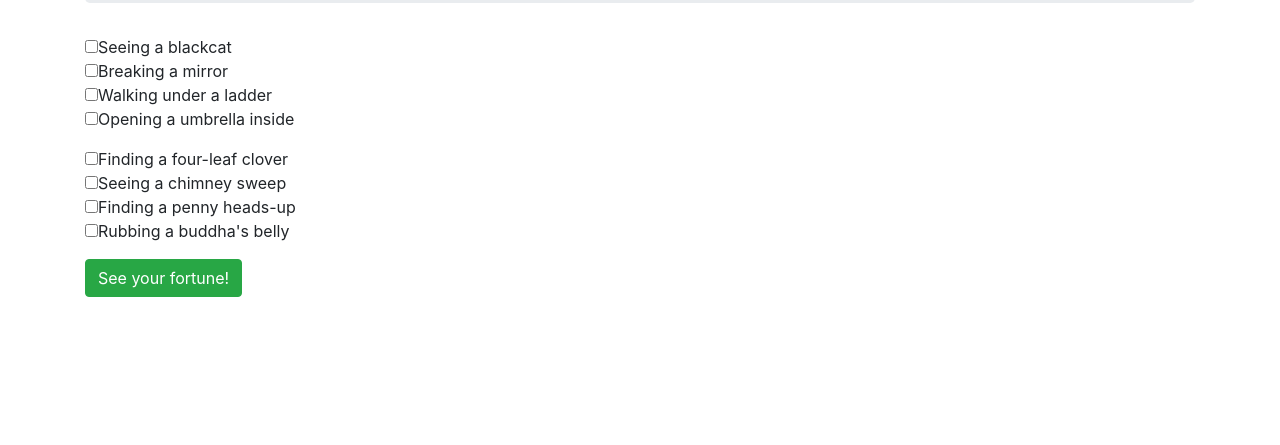
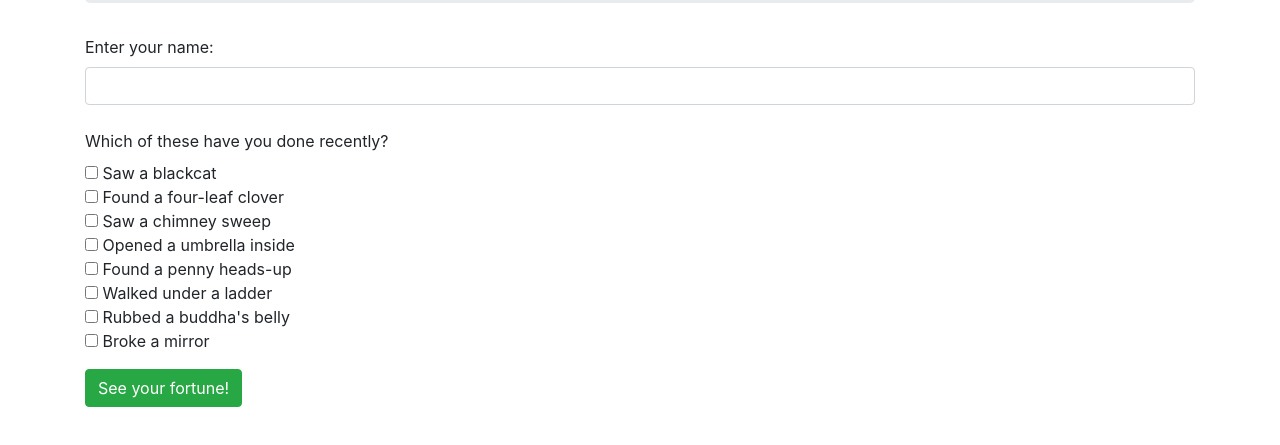
Before and after one commit to gpuett/fortune-teller, a plain HTML site: page index.html in a window 1280 px wide. Shown: the part 181-626 px from the top of the page. Drawn offline with nearby package versions, Linux system fonts and the light colour scheme.

Commit message:
Add name input and flavor text.

```diff
--- a/index.html
+++ b/index.html
@@ -13,23 +13,27 @@
         <h1>Fortune Teller</h1>
       </div>
       <form id="fortune">
-        <div class="form-group" id="unlucky">
-          <input type="checkbox" name="unlucky" value="blackcat">Seeing a blackcat<br>
-          <input type="checkbox" name="unlucky" value="mirror">Breaking a mirror<br>
-          <input type="checkbox" name="unlucky" value="ladder">Walking under a ladder<br>
-          <input type="checkbox" name="unlucky" value="umbrella">Opening a umbrella inside<br>
+        <div>
+          <label for="name">Enter your name:</label>
+          <input type="text" id="name" name="name" class="form-control">
+          <br>
         </div>
-        <div class="form-group" id="lucky">
-          <input type="checkbox" name="lucky" value="clover">Finding a four-leaf clover<br>
-          <input type="checkbox" name="lucky" value="chimney">Seeing a chimney sweep<br>
-          <input type="checkbox" name="lucky" value="penny">Finding a penny heads-up<br>
-          <input type="checkbox" name="lucky" value="buddha">Rubbing a buddha's belly<br>
+        <div class="form-group" id="prompts">
+          <label for="fortune">Which of these have you done recently?</label><br>
+          <input type="checkbox" name="unlucky" value="blackcat"> Saw a blackcat<br>
+          <input type="checkbox" name="lucky" value="clover"> Found a four-leaf clover<br>
+          <input type="checkbox" name="lucky" value="chimney"> Saw a chimney sweep<br>
+          <input type="checkbox" name="unlucky" value="umbrella"> Opened a umbrella inside<br>
+          <input type="checkbox" name="lucky" value="penny"> Found a penny heads-up<br>
+          <input type="checkbox" name="unlucky" value="ladder"> Walked under a ladder<br>
+          <input type="checkbox" name="lucky" value="buddha"> Rubbed a buddha's belly<br>
+          <input type="checkbox" name="unlucky" value="mirror"> Broke a mirror<br>
         </div>
         <button type="submit" class="btn btn-success" name="button">See your fortune!</button>
       </form>
-      <p id="badFortune">You have bad fortune!</p>
-      <p id="goodFortune">You have good fortune!</p>
-      <p id="noFortune">You have no fortune!</p>
+      <p id="badFortune"><span class="name"></span>, you will be cursed with 10 years of celibacy!</p>
+      <p id="goodFortune"><span class="name"></span>, you will soon acquire wealth and love! Rejoice in your great fortune!</p>
+      <p id="noFortune"><span class="name"></span>, you have no fortune! Your life will forever be the same.</p>
     </div>
   </body>
 </html>
--- a/js/scripts.js
+++ b/js/scripts.js
@@ -19,6 +19,8 @@ $(function() {
     } else {
       $("#noFortune").show();
     }
+    var name = $("#name").val();
+    $(".name").text(name);
     $("#fortune").hide();
   event.preventDefault();
   });
```
